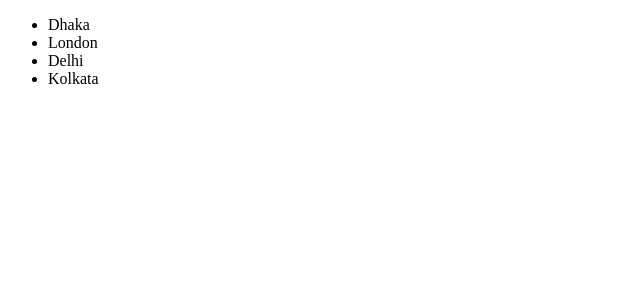
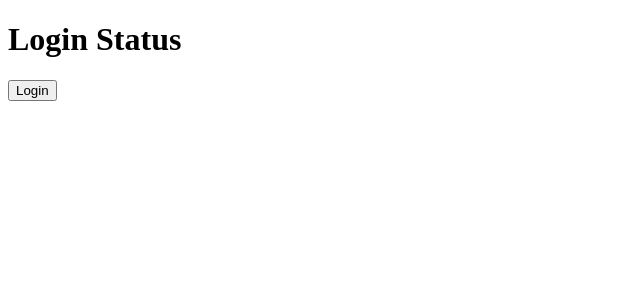
Before and after one commit to tutuldev/react-js-with-rabbil-hasan, a React (Vite) app: page / in a window 1280 px wide. Shown: the top 300 px of the page, without its empty margins (0-640 px from the left). Built offline with nearby package versions, Linux system fonts and the light colour scheme.

Commit message:
condiction randering-1

```diff
--- a/src/App.jsx
+++ b/src/App.jsx
@@ -2,19 +2,22 @@
 
 
 const App = () => {
-  const city =['Dhaka','London','Delhi','Kolkata']
+  const status = false;
+if(status==true){
   return (
     <div>
-       <ul>
-            {
-             city.map((item,i)=>{
-              return <li key={i.toString()}>{item}</li>
-             })
-            }
-       </ul>
-
+      <h1>Login Status</h1>
+      <button>Logout</button>
     </div>
-  );
+  )
+}else{
+  return(
+    <div>
+       <h1>Login Status</h1>
+       <button>Login</button>
+    </div>
+  )
+}
 };
 
 export default App;
```
Also changed, not shown: 1 other file (tests, documents, lock files or other folders).
